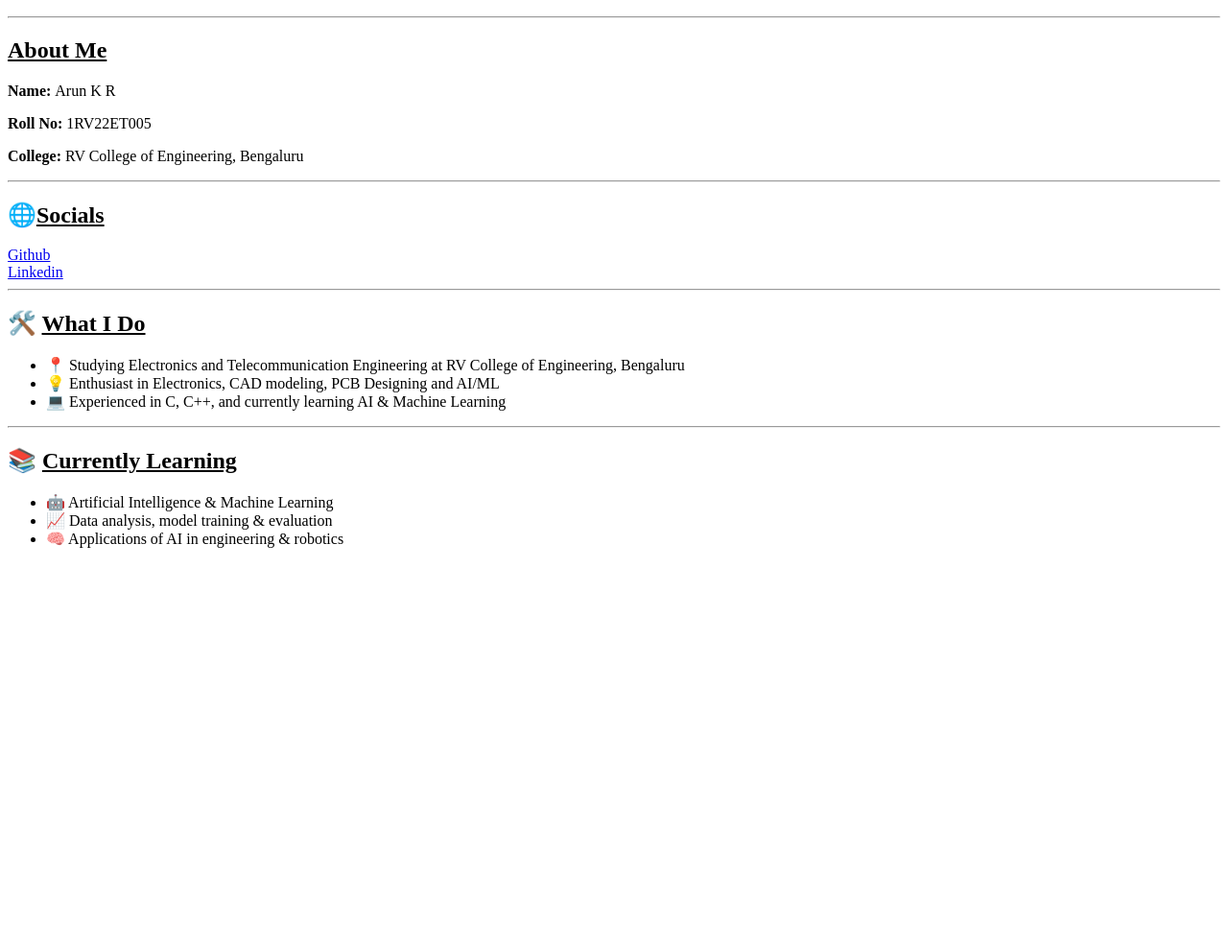
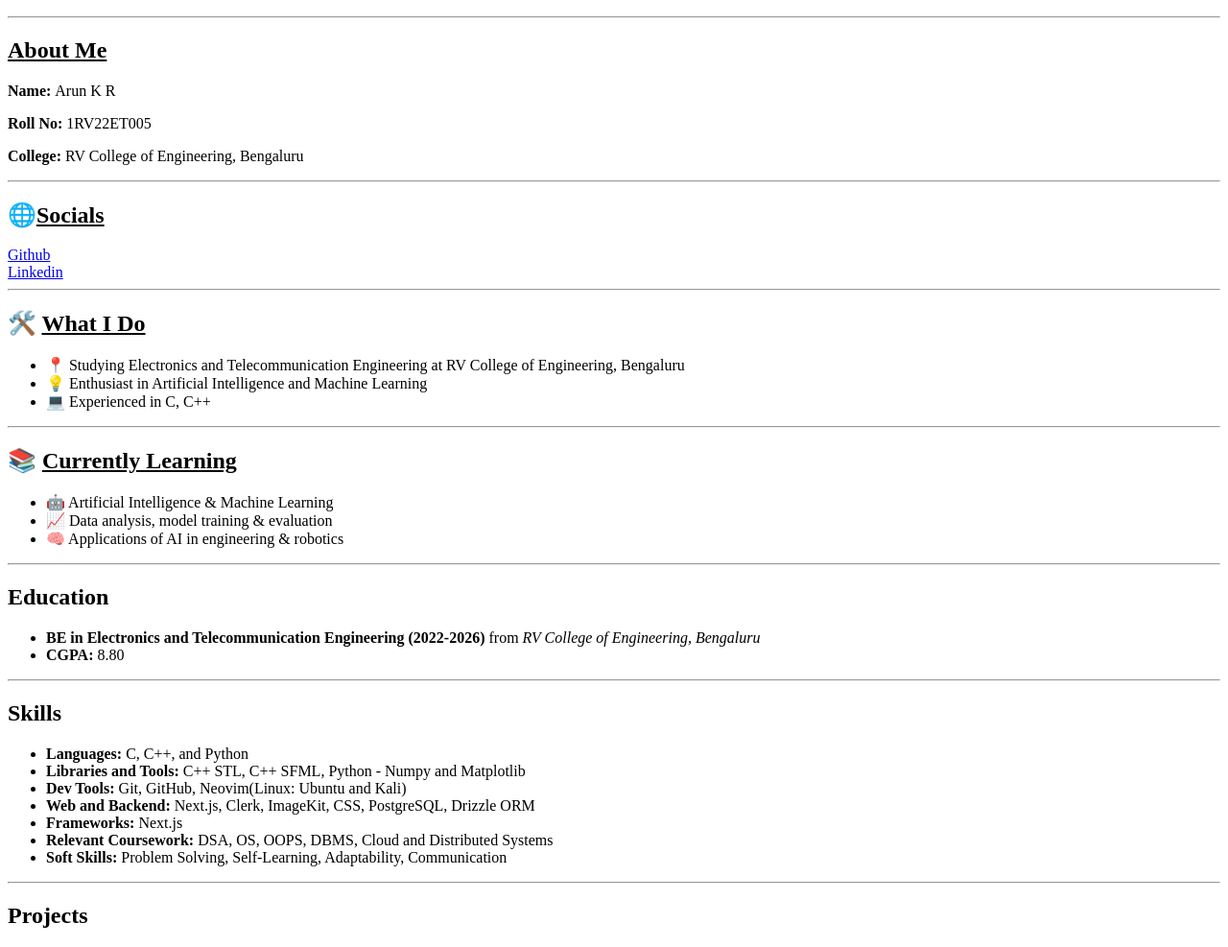
Before and after one commit to qwerty-arun/Portfolio, a plain HTML site: page index.html in a window 1280 px wide. Shown: the part 112-1099 px from the top of the page at 96% size. Before the commit the page ends 800 px from the top, so only its background shows below. Drawn offline with Linux system fonts and the light colour scheme.

Commit message:
Added Education, Skills sections

```diff
--- a/index.html
+++ b/index.html
@@ -32,8 +32,8 @@
             <h2>🛠️ <u>What I Do</u></h2>
             <ul>
                 <li>📍 Studying Electronics and Telecommunication Engineering at RV College of Engineering, Bengaluru</li>
-                <li>💡 Enthusiast in Electronics, CAD modeling, PCB Designing and AI/ML</li>
-                <li>💻 Experienced in C, C++, and currently learning AI & Machine Learning</li>
+                <li>💡 Enthusiast in Artificial Intelligence and Machine Learning</li>
+                <li>💻 Experienced in C, C++</li>
             </ul>
         </section>
         <hr>
@@ -46,6 +46,35 @@
                 <li>🧠 Applications of AI in engineering & robotics</li>
             </ul>
         </section>
+        <hr>
+
+        <section>
+            <h2>Education</h2>
+            <ul>
+                <li><b>BE in Electronics and Telecommunication Engineering (2022-2026)</b> from <i>RV College of Engineering, Bengaluru</i></li>
+                <li><b>CGPA: </b> 8.80</li>
+            </ul>
+        </section>
+        <hr>
+
+        <section>
+            <h2>Skills</h2>
+
+            <ul>
+                <li><b>Languages: </b> C, C++, and Python</li>
+                <li><b>Libraries and Tools: </b> C++ STL, C++ SFML, Python - Numpy and Matplotlib</li>
+                <li><b>Dev Tools:</b> Git, GitHub, Neovim(Linux: Ubuntu and Kali)</li>
+                <li><b>Web and Backend: </b>Next.js, Clerk, ImageKit, CSS, PostgreSQL, Drizzle ORM</li>
+                <li><b>Frameworks: </b> Next.js</li>
+                <li><b>Relevant Coursework: </b> DSA, OS, OOPS, DBMS, Cloud and Distributed Systems</li>
+                <li><b>Soft Skills: </b>Problem Solving, Self-Learning, Adaptability, Communication</li>
+            </ul>
+        </section>
+        <hr>
+
+        <section>
+            <h2>Projects</h2>
+        </section>
     </main>
     <footer>
         <p></p>
```
